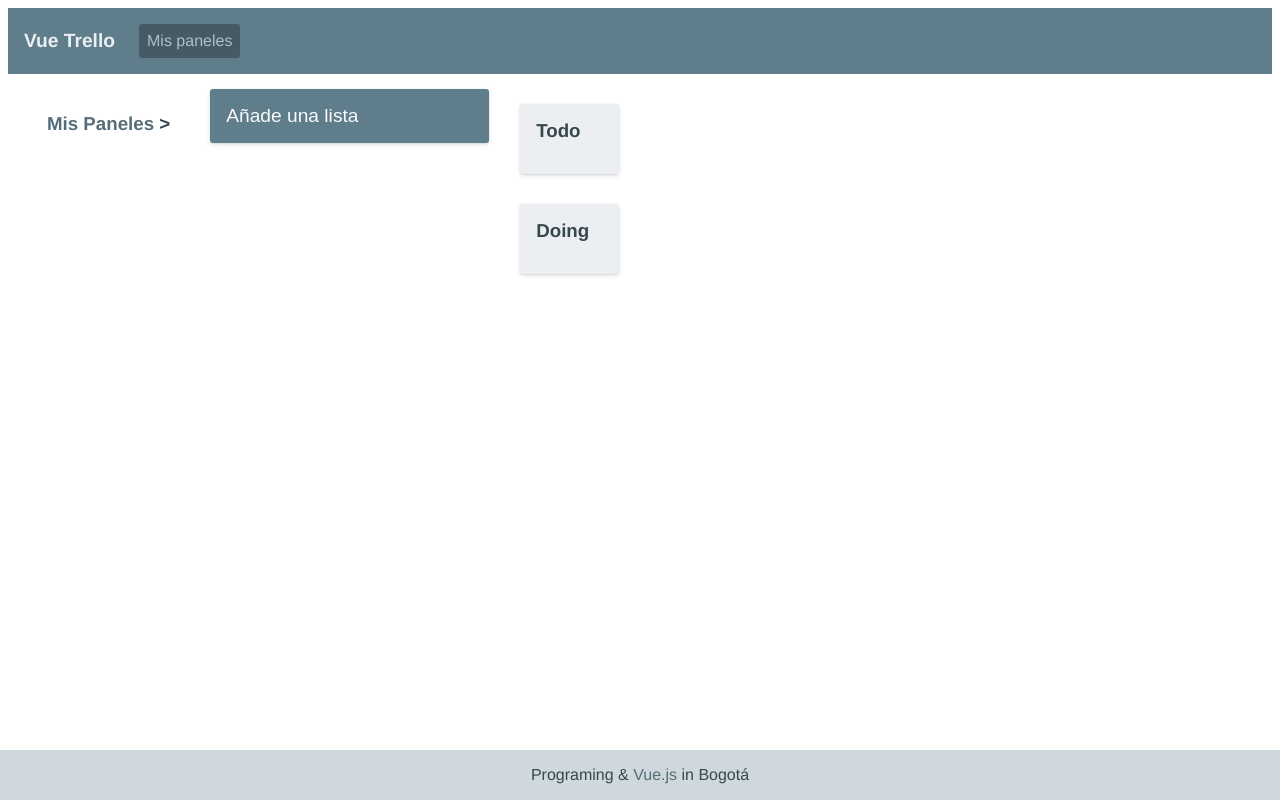
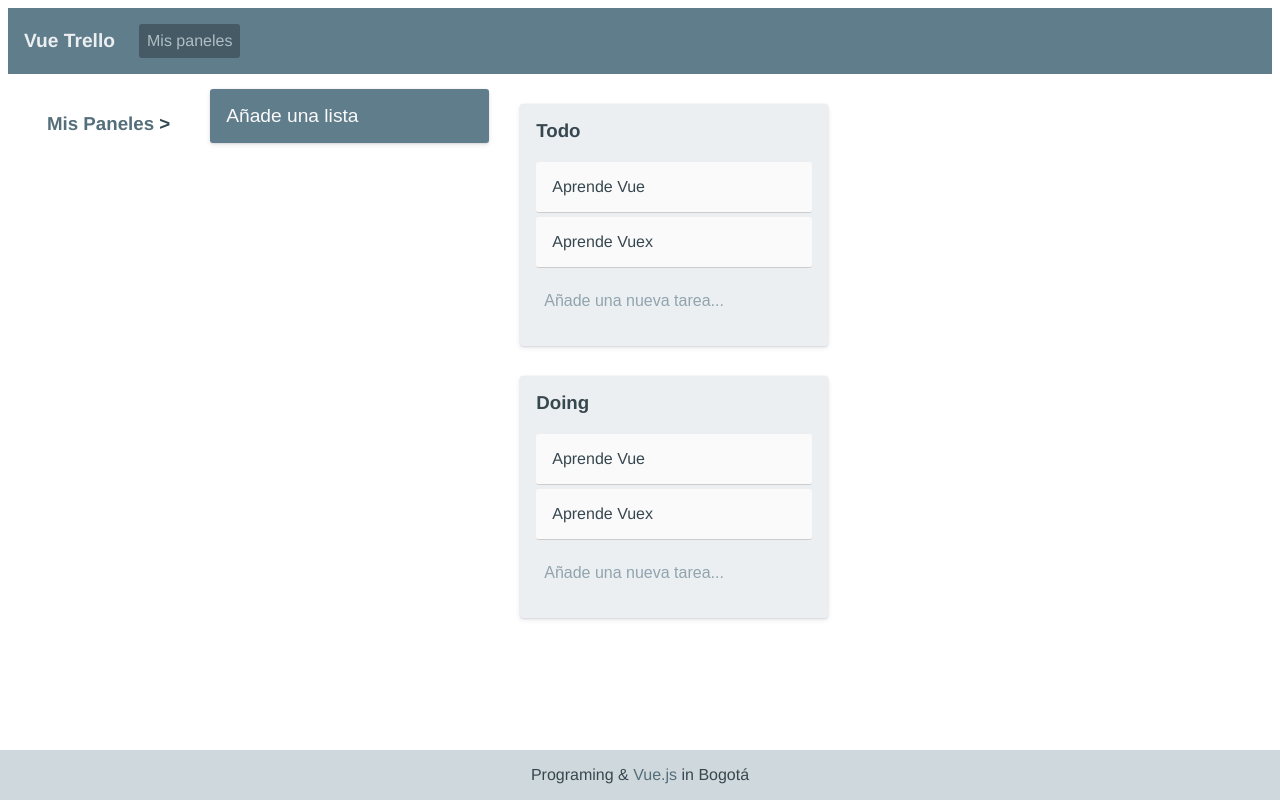
Before and after one commit to zhentinela-ai/VUE-VUEX, a Vue app in the folder vue-trello/: page /#/board/1 in a window 1280 px wide. Built offline with nearby package versions, Linux system fonts and the light colour scheme.

Commit message:
Component TaskList

```diff
--- a/vue-trello/src/components/Column.vue
+++ b/vue-trello/src/components/Column.vue
@@ -3,15 +3,30 @@
     <header>
       <h3>{{ name }}</h3>
     </header>
+    <task-list
+      :listId="listId"
+      :tasks="tasksList"
+    ></task-list>
   </section>
 </template>
 
 <script>
+import TaskList from './TasksList'
+
 export default {
   name: 'column',
+  components: { TaskList },
   props: {
     listId: String,
     name: String
+  },
+  data () {
+    return {
+      tasksList: [
+        { id: '1', title: 'Aprende Vue', completed: false },
+        { id: '1', title: 'Aprende Vuex', completed: false }
+      ]
+    }
   }
 }
 </script>
--- /dev/null
+++ b/vue-trello/src/components/TasksList.vue
@@ -0,0 +1,82 @@
+<template>
+  <ul>
+    <li
+    v-for="(task, index) in tasks"
+    :key="index"
+    :class="{ completed: task.completed }"
+    >
+      {{ task.title }}
+    </li>
+    <input
+    type="text"
+    placeholder="Añade una nueva tarea..."
+    v-model="title"
+    @keyup.enter="add()">
+  </ul>
+</template>
+
+<script>
+export default {
+  name: 'task-list',
+  props: {
+    listId: String,
+    tasks: Array
+  },
+  data () {
+    return {
+      title: ''
+    }
+  },
+  methods: {
+    add () {
+      // TODO: Implementar evento
+    }
+  }
+}
+</script>
+
+<style lang="scss" scoped>
+  ul {
+    list-style: none;
+    margin: 0;
+    padding: 0;
+  }
+
+  li {
+    background-color: #fafafa;
+    border-radius: 3px;
+    border-bottom: 1px solid #ccc;
+    margin: 0.25rem 0;
+    padding: 1rem;
+
+    &.completed {
+      background-color: #cfd8dc;
+      color: #90a4ae;
+    }
+  }
+
+  input {
+    box-sizing: border-box;
+    background-color: #eceff1;
+    border: none;
+    border-radius: 3px;
+    font-size: 1rem;
+    margin: 0.5rem;
+    outline: 0;
+    padding: 0.75rem 0;
+    transition: background-color 600ms ease;
+    width: 100%;
+
+    &:focus,
+    &:active {
+      background-color: #fafafa;
+      border-bottom: 1px solid #ccc;
+      margin: 0.25rem 0;
+      padding: 1rem;
+    }
+
+    &::placeholder {
+      color: #90a4ae;
+    }
+  }
+</style>
```
